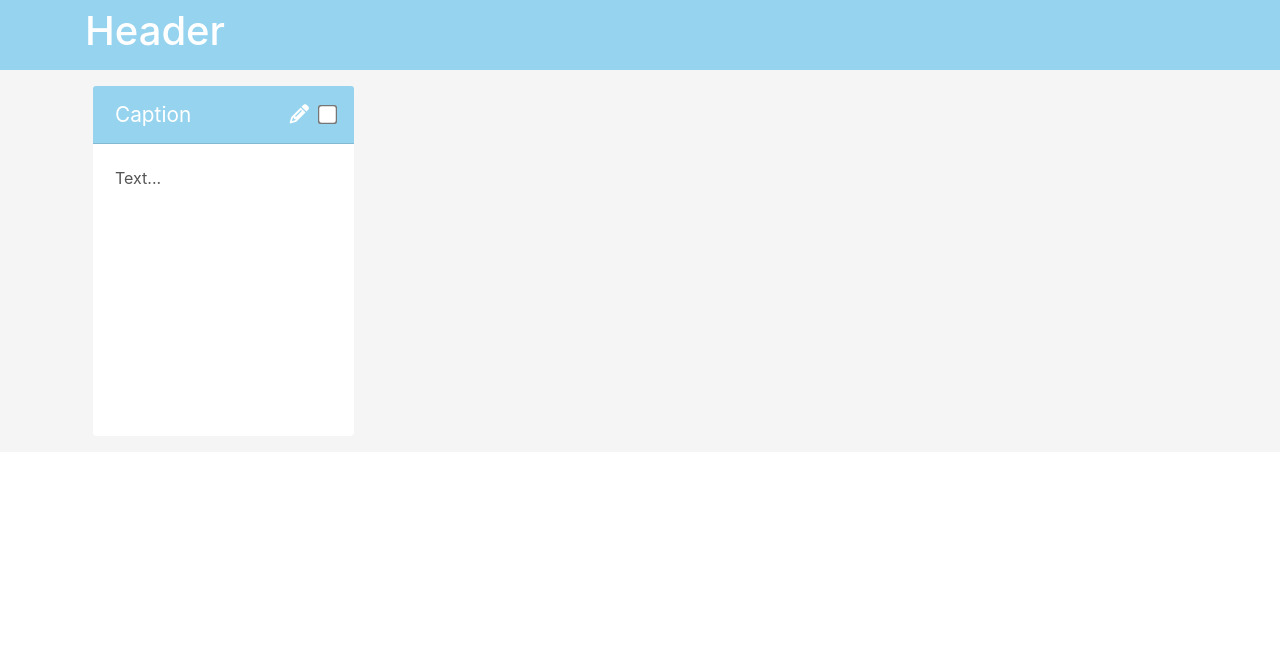
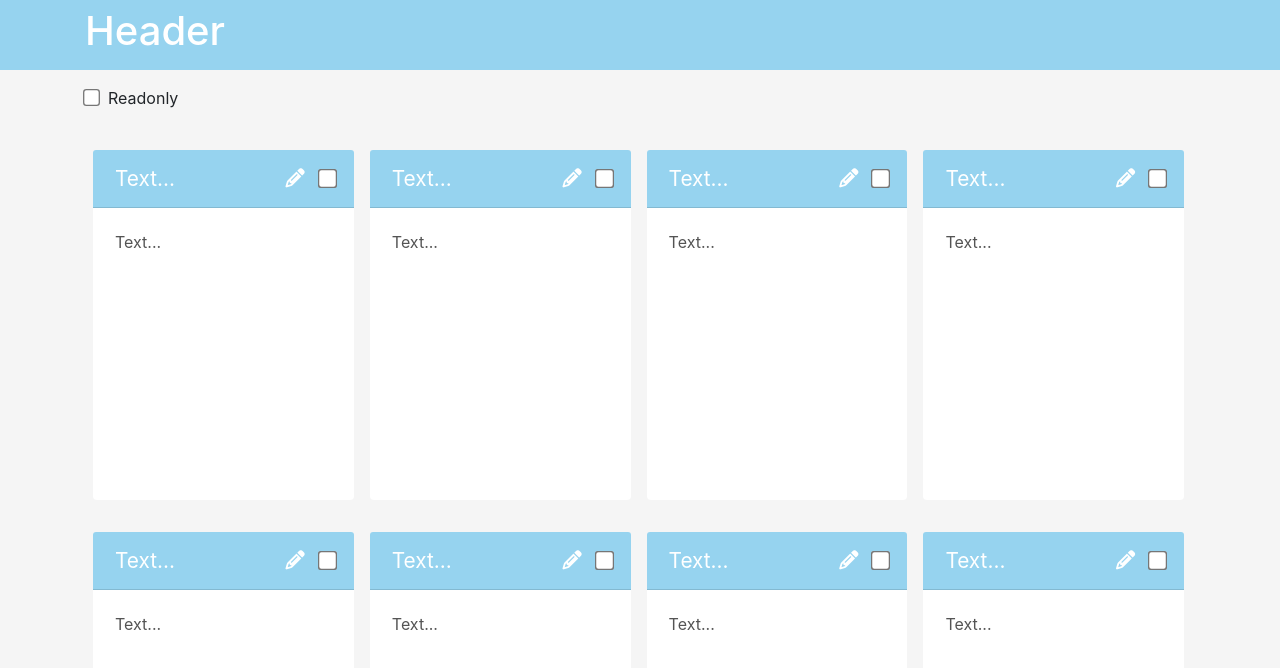
Before and after one commit to mkaleda-gomel-iba-by/react-app, a React (Create React App) app: page / in a window 1280 px wide. Shown: the top 668 px of the page. Built offline with nearby package versions, Linux system fonts and the light colour scheme.

Commit message:
adding readonly

```diff
--- a/src/components/app/content/card/index.css
+++ b/src/components/app/content/cards/card/index.css
@@ -42,8 +42,8 @@
 
 .panel {
     display: flex;
-    justify-content: space-between;
-    align-items: baseline;
+    justify-content: flex-end;
+    align-items: center;
 }
 
 .panel input {
@@ -55,6 +55,10 @@
     font-size: 1.2rem;
 }
 
+.panel-layout i {
+    margin-right: 1rem;
+}
+
 .card-body textarea {
     border: 0;
     background-color: transparent;
--- a/src/components/app/content/card/index.js
+++ b/src/components/app/content/cards/card/index.js
@@ -1,15 +1,20 @@
-import React, {Fragment, useState} from 'react';
+import React, {Fragment, useEffect, useState} from 'react';
 import './index.css'
 
 const classNames = require('classnames');
 
-function Card() {
+function Card({readonly}) {
     const initHeader = 'Caption';
     const initBody = 'Text...';
 
     const [cardOptions, setCardOptions] = useState({checked: false, editable: false})
     const [cardData, setCardData] = useState({header: initHeader, body: initBody})
     const [backupState, setBackupState] = useState({header: initBody, body: initBody})
+
+    useEffect(() => {
+        setCardOptions({checked: cardOptions.checked, editable: false})
+        setCardData({header: backupState.header, body: backupState.body})
+    }, [readonly])
 
     const cancelEditing = () => setCardOptions({editable: false, checked: cardOptions.checked})
     const saveCardDataChanges = () => {
@@ -31,7 +36,7 @@ function Card() {
     </Fragment>
 
     const viewPanel = <Fragment>
-        <i className="fa fa-pencil" aria-hidden="true" onClick={editCard}/>
+        {readonly || (<i className="fa fa-pencil" aria-hidden="true" onClick={editCard}/>)}
         <input type="checkbox" checked={cardOptions.checked} onChange={selectCard}/>
     </Fragment>
 
--- /dev/null
+++ b/src/components/app/content/cards/index.css
@@ -0,0 +1,14 @@
+.cards {
+    display: flex;
+    flex-wrap: wrap;
+    justify-content: flex-start;
+}
+
+.cards-panel-layout {
+    margin: 1rem 0;
+}
+
+.cards-panel-layout label input {
+    transform: scale(1.3);
+    margin-right: 10px;
+}
--- /dev/null
+++ b/src/components/app/content/cards/index.js
@@ -0,0 +1,13 @@
+import React from 'react';
+import "./index.css"
+import Card from "./card";
+
+function Cards(props) {
+    return (
+        <div className="cards">
+            {props.cards.map(card => <Card readonly={props.readOnly} key={card.id}/>)}
+        </div>
+    )
+}
+
+export default Cards
--- a/src/components/app/content/index.css
+++ b/src/components/app/content/index.css
@@ -8,6 +8,5 @@
 
 .container {
     display: flex;
-    flex-wrap: wrap;
-    justify-content: flex-start;
+    flex-direction: column;
 }
--- a/src/components/app/content/index.js
+++ b/src/components/app/content/index.js
@@ -1,12 +1,18 @@
-import React from 'react';
+import React, {useState} from 'react';
 import './index.css';
-import Card from "./card";
+import Cards from "./cards";
 
 function Content() {
+    const [readOnly, setReadOnly] = useState(false)
+    const cards = [{id: 1}, {id: 2}, {id: 3}, {id: 4}, {id: 5}, {id: 6}, {id: 7}, {id: 8}]
+
     return (
         <div className="content content-layout">
             <div className="container">
-                <Card />
+                <div className="cards-panel-layout">
+                    <label><input type="checkbox" onInput={() => setReadOnly(!readOnly)}/>Readonly</label>
+                </div>
+                <Cards readOnly={readOnly} cards={cards}/>
             </div>
         </div>
     )
```
